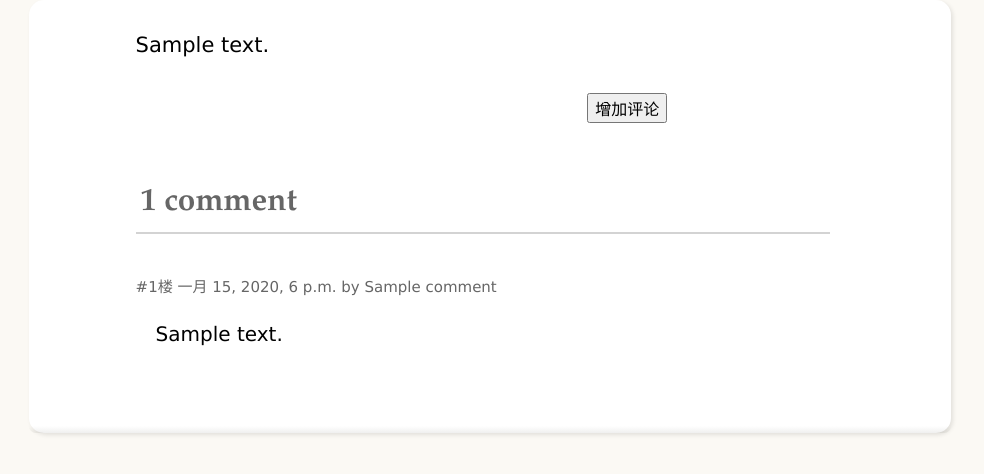
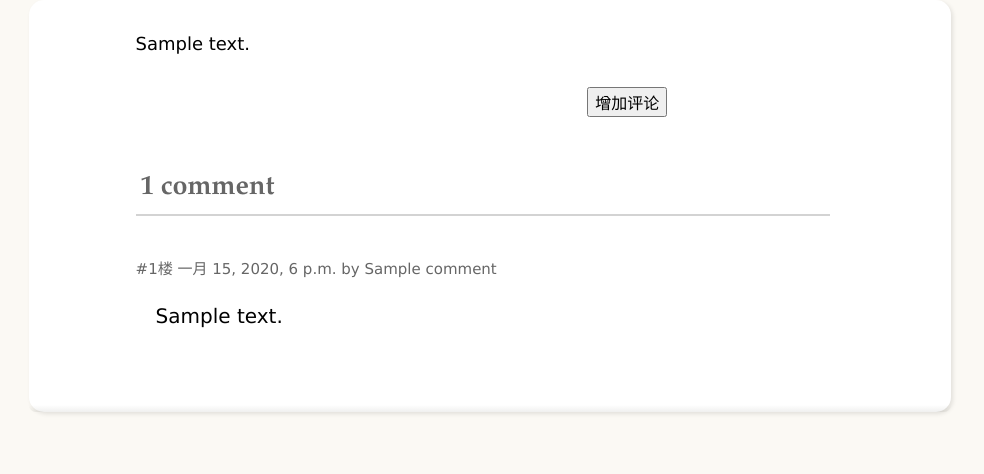
Before and after one commit to wen-bao/wenbao, a Django app: template apps/blog/templates/blog/blog.html in a window 1280 px wide. Shown: the part 68-542 px from the top of the page, without its empty margins (150-1134 px from the left). Run offline with Django 3.2, Linux system fonts and the light colour scheme; tables that the repository leaves empty hold one stand-in row (Sample ...); the template is opened without the code that fills it: values named after a table or form of the project are taken from there, most other values are stand-ins (such as "Sample title", 1, 10 or a date in 2020); data that the repository does not hold is empty.

Commit message:
【修改】修改pc端字体大小

```diff
--- a/static/blog/css/style.css
+++ b/static/blog/css/style.css
@@ -226,7 +226,7 @@ body.mobile .container {
 .blog.blog-detail {
     margin: 0% 14%;
     padding: 2% 8% 4% 8%;
-    font-size: 100%;
+    font-size: 18px;
 }
 
 body.mobile .blog.blog-detail {
```
